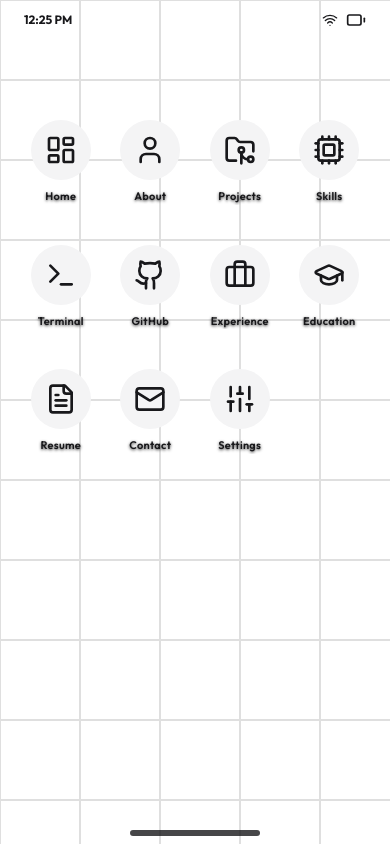
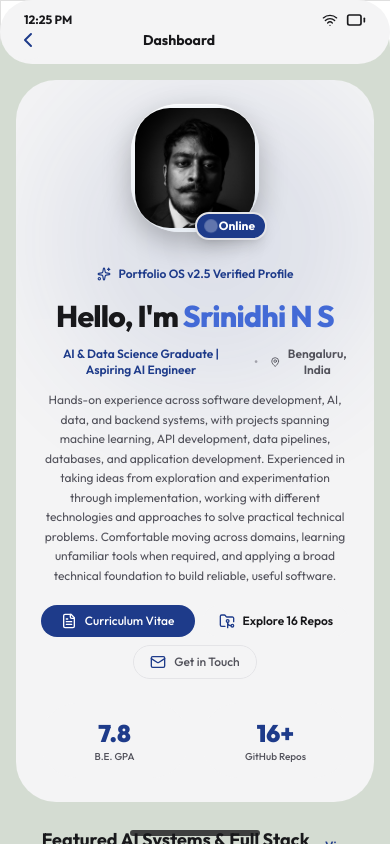
Before and after one commit to Srinidhi-070/Portfolio-OS, a React (Vite) app: page / in a window 390 px wide. Built offline with nearby package versions, Linux system fonts and the light colour scheme.

Commit message:
fix: mobile environment crash caused by referencing undefined properties from OSContext

```diff
--- a/src/components/mobile/MobileEnvironment.tsx
+++ b/src/components/mobile/MobileEnvironment.tsx
@@ -30,7 +30,7 @@ const APP_COMPONENTS: Record<string, React.FC<{ windowState: any }>> = {
 };
 
 export const MobileEnvironment: React.FC = () => {
-  const { theme, wallpaper, accentColor, openApp, closeApp, activeApp } = useOS();
+  const { theme, wallpaper, accentColor, openApp, windows, activeWindowId, closeWindow } = useOS();
   const accent = getAccentClasses(accentColor);
   const [time, setTime] = useState(new Date());
 
@@ -39,8 +39,17 @@ export const MobileEnvironment: React.FC = () => {
     return () => clearInterval(timer);
   }, []);
 
+  const activeWindow = windows.find(w => w.id === activeWindowId) || windows[windows.length - 1];
+  const activeApp = activeWindow?.appId;
+
   const activeAppMetadata = APPS_METADATA.find(app => app.id === activeApp);
   const ActiveComponent = activeApp ? APP_COMPONENTS[activeApp] : null;
+
+  const handleCloseApp = () => {
+    if (activeWindow) {
+      closeWindow(activeWindow.id);
+    }
+  };
 
   return (
     <div className={`relative w-screen h-[100dvh] overflow-hidden select-none font-sans ${theme}`} style={{ background: 'var(--surface-0)', color: 'var(--text-primary)' }}>
@@ -106,7 +115,7 @@ export const MobileEnvironment: React.FC = () => {
               {/* App Header */}
               <div className="h-16 px-4 flex items-center justify-between glass-surface border-b border-[var(--glass-border)] z-50 pt-4">
                 <button
-                  onClick={() => closeApp(activeApp)}
+                  onClick={handleCloseApp}
                   className="p-2 -ml-2 rounded-full glass-card-interactive flex items-center gap-1 active:scale-95 transition-transform"
                 >
                   <ChevronLeft className="w-6 h-6" style={{ color: 'var(--accent)' }} />
```
